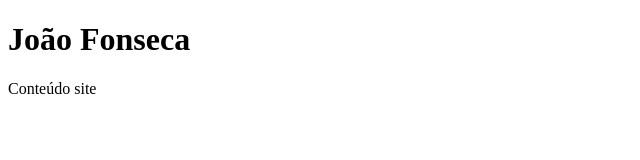
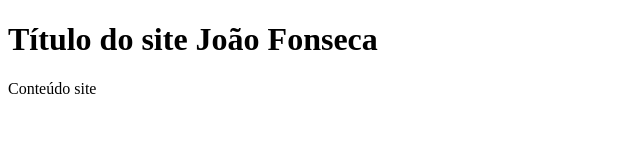
Before and after one commit to RodolfoJSantos/curso-git, a plain HTML site: page index.html in a window 1280 px wide. Shown: the whole page, without its empty margins (0-640 px from the left). Drawn offline with Linux system fonts and the light colour scheme.

Commit message:
alteração joão

```diff
--- a/index.html
+++ b/index.html
@@ -7,7 +7,7 @@
     <title>Título do site</title>
 </head>
 <body>
-    <h1>João Fonseca</h1>
+    <h1>Título do site João Fonseca</h1>
     <p>Conteúdo site</p>
 </body>
 </html>
```
